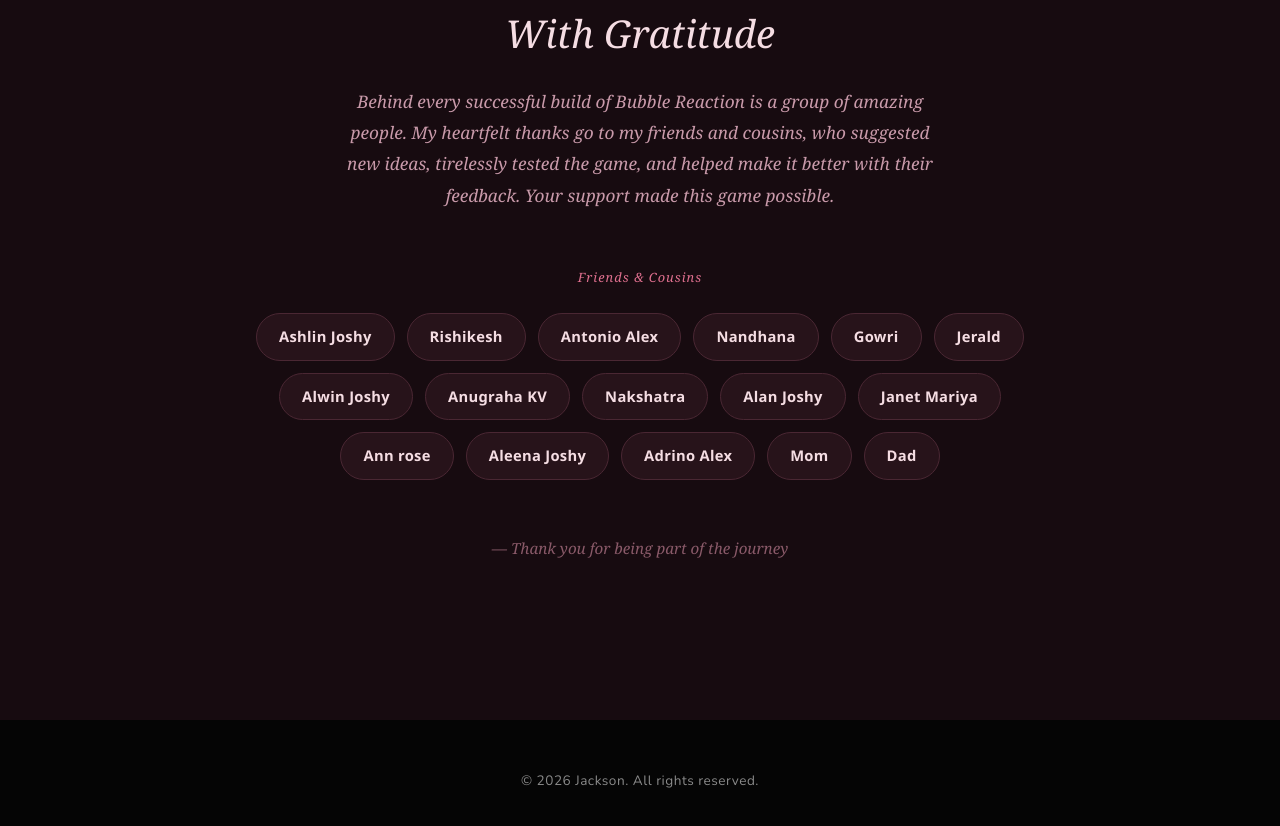
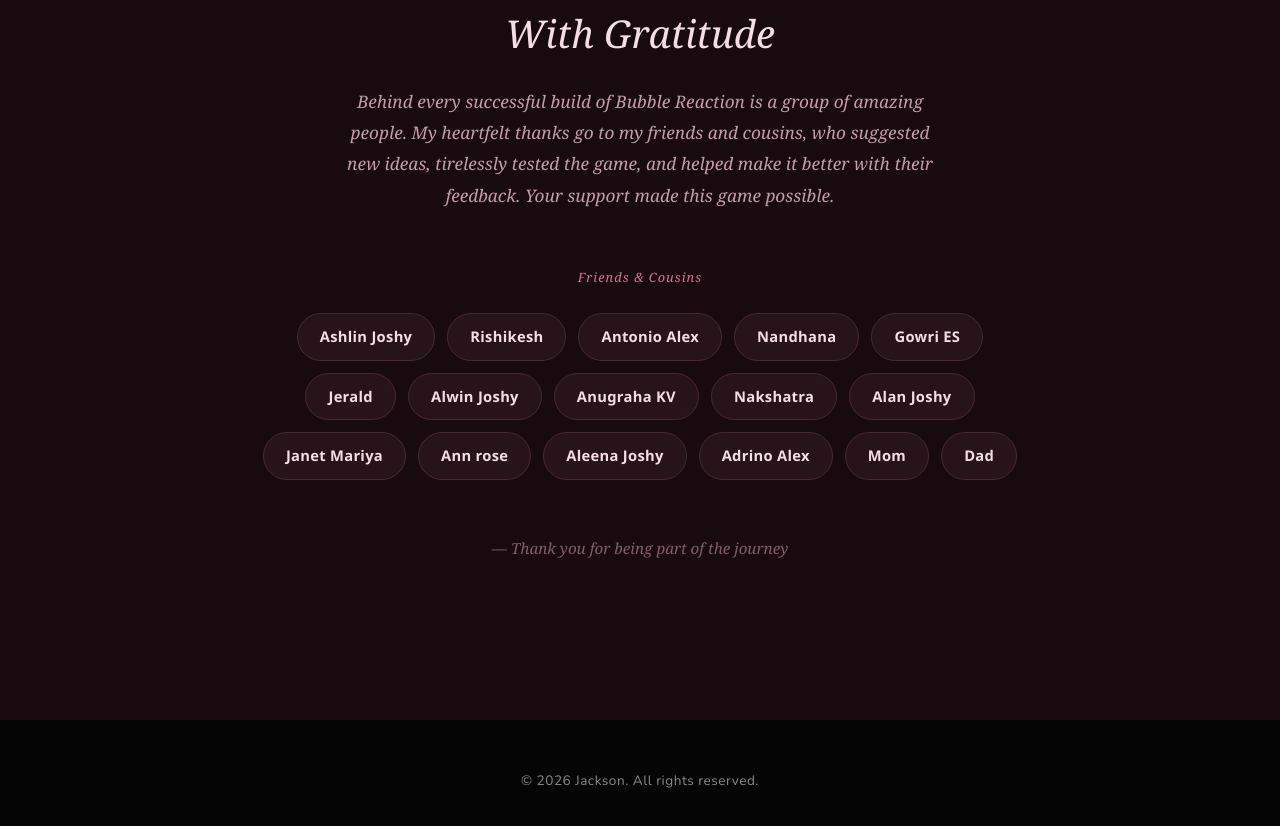
Before and after one commit to theutilitysoftwares/Bubble-Reaction, a plain HTML site: page index.html in a window 1280 px wide. Shown: the part 3510-4336 px from the top of the page. Drawn offline with nearby package versions, Linux system fonts and the light colour scheme.

Commit message:
Update index.html

```diff
--- a/index.html
+++ b/index.html
@@ -601,7 +601,7 @@
                     <span class="credit-name">Rishikesh</span>
                     <span class="credit-name">Antonio Alex</span>
                     <span class="credit-name">Nandhana</span>
-                    <span class="credit-name">Gowri</span>
+                    <span class="credit-name">Gowri ES</span>
                     <span class="credit-name">Jerald</span>
                     <span class="credit-name">Alwin Joshy</span>
                     <span class="credit-name">Anugraha KV</span>
```
